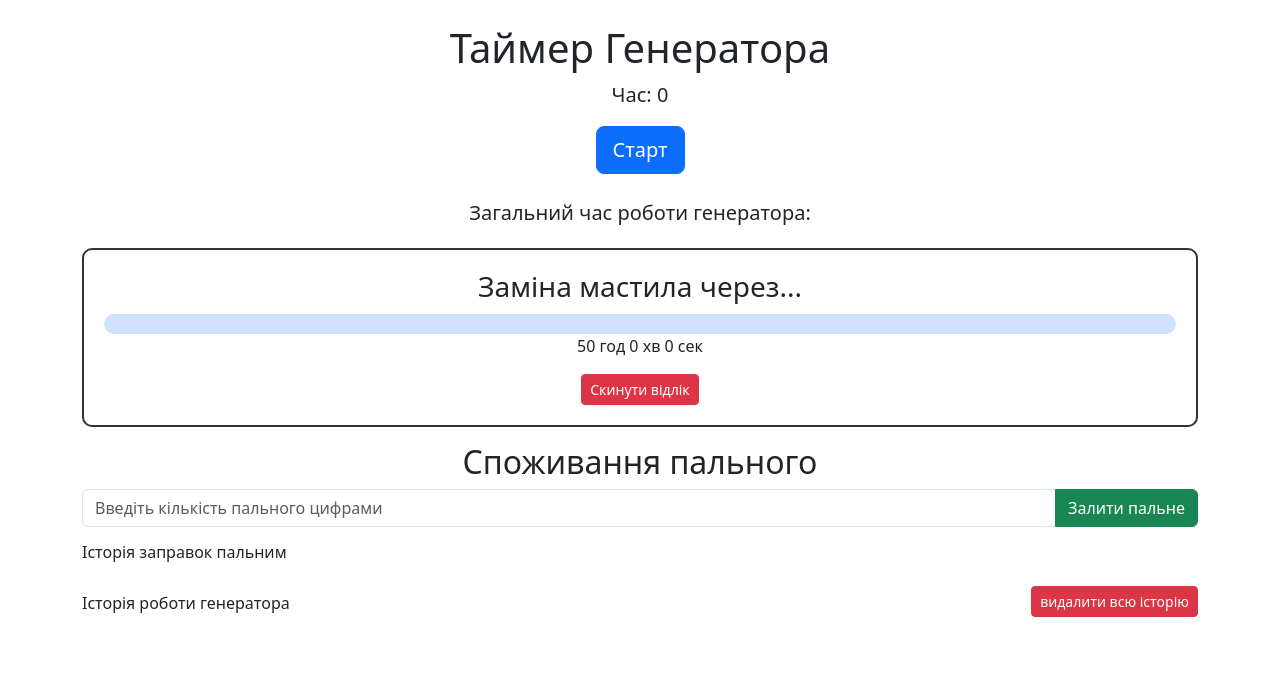
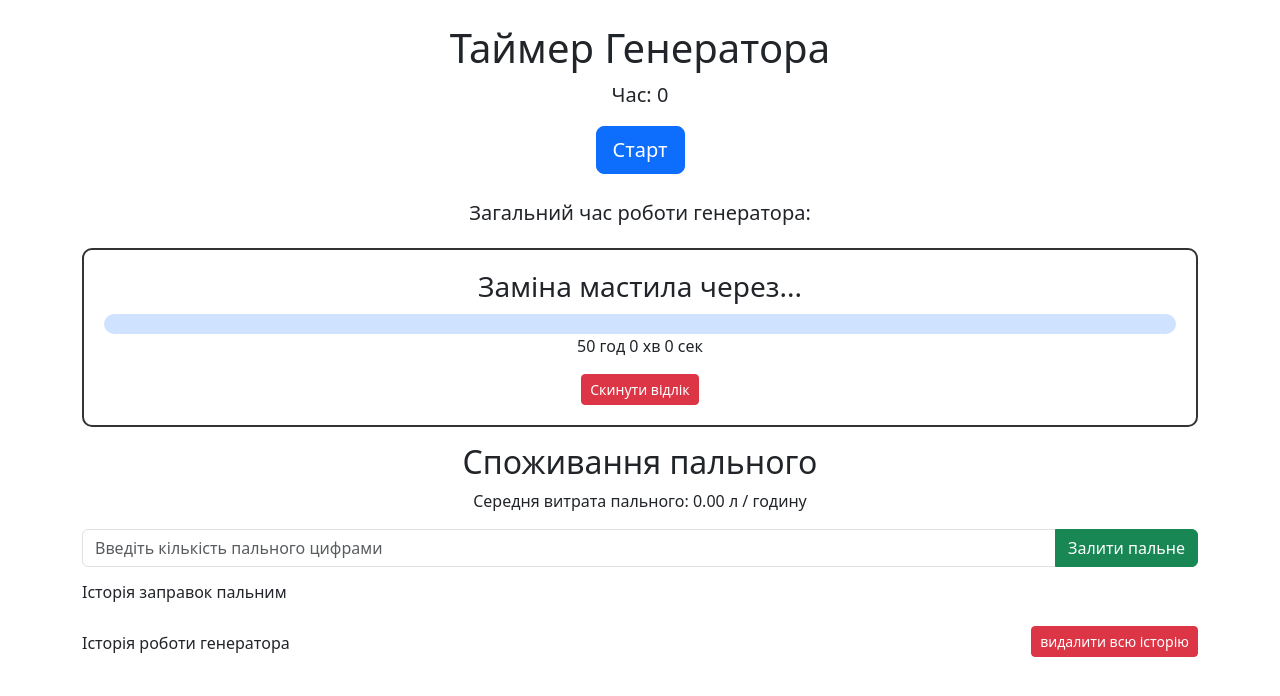
Before and after one commit to Bezobrazz/generator-timer-app, a React (Create React App) app: page / in a window 1280 px wide. Shown: the top 696 px of the page. Built offline with nearby package versions, Linux system fonts and the light colour scheme.

Commit message:
average Fuel Consumption Per Hour added

```diff
--- a/src/components/FuelConsumptionCalculator.jsx
+++ b/src/components/FuelConsumptionCalculator.jsx
@@ -5,6 +5,7 @@ function FuelConsumptionCalculator({
   onFuelFilled,
   fuelHistory,
   onDeleteFuelEntry,
+  averageFuelConsumptionPerHour,
 }) {
   const [fuelAmount, setFuelAmount] = useState("");
   const [isFilled] = useState(false);
@@ -40,6 +41,10 @@ function FuelConsumptionCalculator({
   return (
     <div className="fuel-consumption-calculator">
       <h2>Споживання пального</h2>
+      <p>
+        Середня витрата пального: {averageFuelConsumptionPerHour.toFixed(2)} л /
+        годину
+      </p>
       <div className="input-group mb-3">
         <input
           type="text"
--- a/src/components/GeneratorTimerApp.jsx
+++ b/src/components/GeneratorTimerApp.jsx
@@ -13,6 +13,8 @@ function GeneratorTimer() {
   const timerInterval = useRef(null);
   const [currentPage, setCurrentPage] = useState(1);
   const itemsPerPage = 5;
+  const [totalFuelConsumed, setTotalFuelConsumed] = useState(0);
+  const [totalWorkingTimeInSeconds, setTotalWorkingTimeInSeconds] = useState(0);
 
   useEffect(() => {
     const storedHistory = localStorage.getItem("timerHistory");
@@ -125,7 +127,23 @@ function GeneratorTimer() {
 
   useEffect(() => {
     localStorage.setItem("fuelHistory", JSON.stringify(fuelHistory));
-  }, [fuelHistory]);
+    const totalTimeInSeconds = history.reduce(
+      (total, entry) => total + entry.time,
+      0
+    );
+    setTotalWorkingTimeInSeconds(totalTimeInSeconds);
+
+    const totalConsumedFuel = fuelHistory.reduce(
+      (total, entry) => total + entry.amount,
+      0
+    );
+    setTotalFuelConsumed(totalConsumedFuel);
+  }, [fuelHistory, history]);
+
+  const averageFuelConsumptionPerHour =
+    totalFuelConsumed > 0
+      ? totalFuelConsumed / (totalWorkingTimeInSeconds / 3600) // Перетворюємо час в години
+      : 0;
 
   return (
     <div className="container mt-4 text-center">
@@ -153,6 +171,7 @@ function GeneratorTimer() {
         onFuelFilled={handleFuelFilled}
         fuelHistory={fuelHistory}
         onDeleteFuelEntry={handleDeleteFuelEntry}
+        averageFuelConsumptionPerHour={averageFuelConsumptionPerHour}
       />
 
       <div className="d-flex justify-content-between">
```
